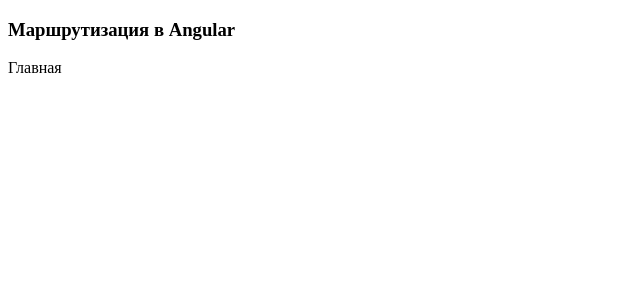
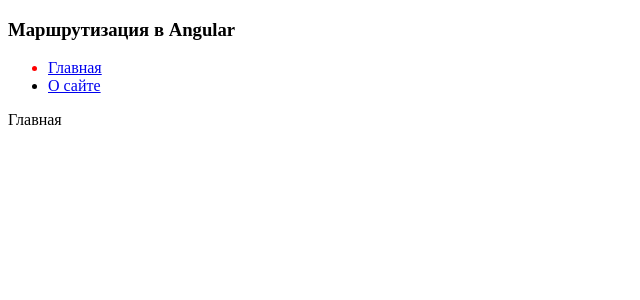
Before and after one commit to AhegaoMaybe/Zombikk, an Angular app in the folder my-app/: page / in a window 1280 px wide. Shown: the top 300 px of the page, without its empty margins (0-640 px from the left). Built offline with nearby package versions, Linux system fonts and the light colour scheme.

Commit message:
Links
Red dot

```diff
--- a/my-app/src/app/app.component.css
+++ b/my-app/src/app/app.component.css
@@ -0,0 +1,11 @@
+.active {
+    color: red;
+}
+
+.nav {
+    clear: both;
+}
+
+a{
+    float: left;
+}
--- a/my-app/src/app/app.component.html
+++ b/my-app/src/app/app.component.html
@@ -1,4 +1,12 @@
 <div>
    <h3>Маршрутизация в Angular</h3>
+   <ul class="nav">
+       <li routerLinkActive="active" [routerLinkActiveOptions]='{exact:true}'>
+           <a routerLink=''>Главная</a>
+       </li>
+       <li routerLinkActive="active" [routerLinkActiveOptions]='{exact:true}'>
+           <a routerLink='/about'>О сайте</a>
+       </li>
+    </ul>
    <router-outlet></router-outlet>
 </div>
```
